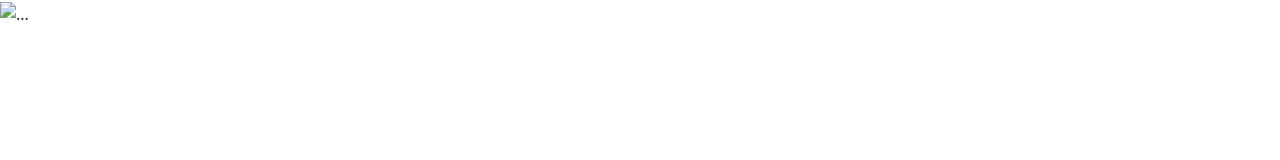
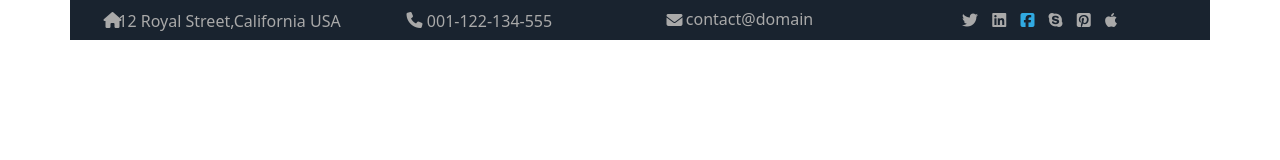
Before and after one commit to HarshanAruchami/PSD_TASK, a plain HTML site: page psd.html in a window 1280 px wide. Drawn offline with nearby package versions, Linux system fonts and the light colour scheme.

Commit message:
1st commit

```diff
--- a/psd.css
+++ b/psd.css
@@ -0,0 +1,52 @@
+#topbar {
+    background-color: #19232f;
+    color: darkgray;
+    width: 1920px;
+    height: 40px;
+    text-align: center;
+
+}
+
+#fb {
+    color: #31aae2;
+    margin-left: 10px;
+}
+
+#num {
+    margin-top: 9px;
+    margin-left: -210px;
+
+}
+
+#numicon {
+    margin-top: 12px;
+    margin-left: -100px;
+}
+
+#homeicon {
+    margin-top: 12px;
+    margin-left: -100px;
+}
+
+#add {
+    margin-top: 9px;
+    margin-left: -168px;
+
+}
+
+#mail {
+    margin-left: -210px;
+    margin-top: 7px;
+
+}
+
+#mailicon {
+    margin-top: 12px;
+    margin-left: -100px;
+}
+
+#icon {
+    margin-left: 10px;
+    margin-top: 12px;
+
+}
--- a/psd.html
+++ b/psd.html
@@ -6,16 +6,37 @@
     <meta http-equiv="X-UA-Compatible" content="IE=edge">
     <meta name="viewport" content="width=device-width, initial-scale=1.0">
     <title>Demo Site</title>
-    <link href="/psd.css">
+    <link rel="stylesheet" href="/psd.css">
     <link href="https://cdn.jsdelivr.net/npm/bootstrap@5.0.2/dist/css/bootstrap.min.css" rel="stylesheet"
         integrity="sha384-EVSTQN3/azprG1Anm3QDgpJLIm9Nao0Yz1ztcQTwFspd3yD65VohhpuuCOmLASjC" crossorigin="anonymous">
     <script src="https://cdn.jsdelivr.net/npm/bootstrap@5.0.2/dist/js/bootstrap.bundle.min.js"
         integrity="sha384-MrcW6ZMFYlzcLA8Nl+NtUVF0sA7MsXsP1UyJoMp4YLEuNSfAP+JcXn/tWtIaxVXM"
         crossorigin="anonymous"></script>
+    <script src="https://kit.fontawesome.com/d509f79d02.js" crossorigin="anonymous"></script>
 </head>
 
 <body>
-    <img src="" class="img-fluid" alt="...">
+    <header>
+        <div class="container" id="topbar">
+            <div class="row row-cols-1 row-cols-sm-2 row-cols-md-4">
+                <i class="fa-sharp fa-solid fa-house" id="homeicon"></i>
+                <div class="col" id="add">12 Royal Street,California USA</div>
+                <i class="fa-solid fa-phone" id="numicon"></i>
+                <div class="col" id="num">001-122-134-555</div>
+                <i class="fa-sharp fa-solid fa-envelope" id="mailicon"></i>
+                <div class="col" id="mail">contact@domain</div>
+                <!-- icons -->
+                <div class="col">
+                    <i class="fa-brands fa-twitter" id="icon"></i>
+                    <i class="fa-brands fa-linkedin" id="icon"></i>
+                    <i class="fa-brands fa-square-facebook" id="fb"></i>
+                    <i class="fa-brands fa-skype" id="icon"></i>
+                    <i class="fa-brands fa-square-pinterest" id="icon"></i>
+                    <i class="fa-brands fa-apple" id="icon"></i>
+                </div>
+            </div>
+        </div>
+    </header>
 </body>
 
 </html>
```
